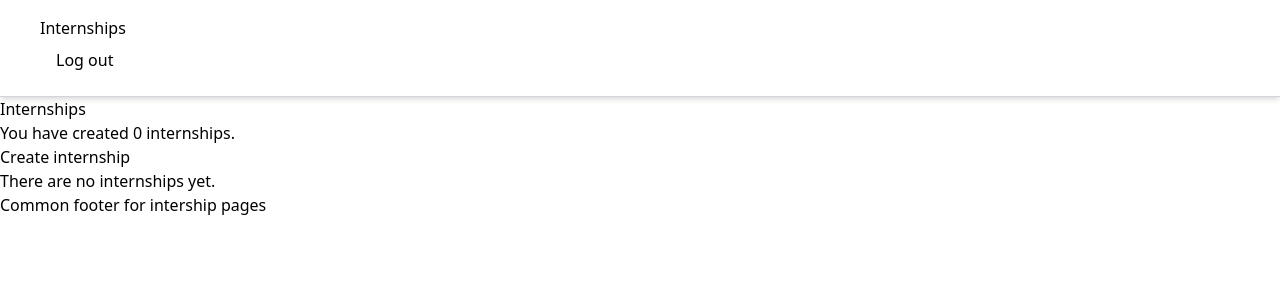
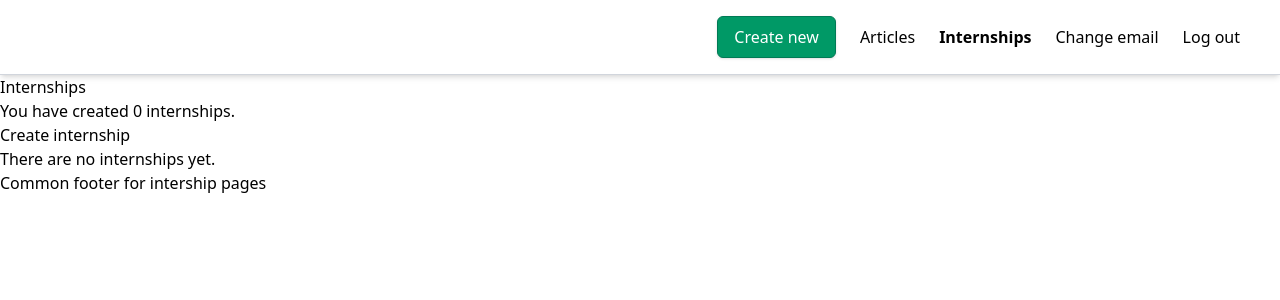
Before and after one commit to egorgusev1/Level_up_v2, a Django app: page /internships/ in a window 1280 px wide. Shown: the top 300 px of the page. Run offline with Django 5.2, Linux system fonts and the light colour scheme; a user stored in the database is signed in; data that the repository does not hold is empty; some libraries are stand-ins or nearby versions.

Commit message:
added styling to base_internship

```diff
--- a/level_up/static/output.css
+++ b/level_up/static/output.css
@@ -1105,6 +1160,26 @@ input[type="radio"] {
     outline: 1px auto -webkit-focus-ring-color;
   }
 }
+@property --tw-rotate-x {
+  syntax: "*";
+  inherits: false;
+}
+@property --tw-rotate-y {
+  syntax: "*";
+  inherits: false;
+}
+@property --tw-rotate-z {
+  syntax: "*";
+  inherits: false;
+}
+@property --tw-skew-x {
+  syntax: "*";
+  inherits: false;
+}
+@property --tw-skew-y {
+  syntax: "*";
+  inherits: false;
+}
 @property --tw-space-y-reverse {
   syntax: "*";
   inherits: false;
@@ -1192,6 +1267,64 @@ input[type="radio"] {
   inherits: false;
   initial-value: 0 0 #0000;
 }
+@property --tw-outline-style {
+  syntax: "*";
+  inherits: false;
+  initial-value: solid;
+}
+@property --tw-blur {
+  syntax: "*";
+  inherits: false;
+}
+@property --tw-brightness {
+  syntax: "*";
+  inherits: false;
+}
+@property --tw-contrast {
+  syntax: "*";
+  inherits: false;
+}
+@property --tw-grayscale {
+  syntax: "*";
+  inherits: false;
+}
+@property --tw-hue-rotate {
+  syntax: "*";
+  inherits: false;
+}
+@property --tw-invert {
+  syntax: "*";
+  inherits: false;
+}
+@property --tw-opacity {
+  syntax: "*";
+  inherits: false;
+}
+@property --tw-saturate {
+  syntax: "*";
+  inherits: false;
+}
+@property --tw-sepia {
+  syntax: "*";
+  inherits: false;
+}
+@property --tw-drop-shadow {
+  syntax: "*";
+  inherits: false;
+}
+@property --tw-drop-shadow-color {
+  syntax: "*";
+  inherits: false;
+}
+@property --tw-drop-shadow-alpha {
+  syntax: "<percentage>";
+  inherits: false;
+  initial-value: 100%;
+}
+@property --tw-drop-shadow-size {
+  syntax: "*";
+  inherits: false;
+}
 @keyframes spin {
   to {
     transform: rotate(360deg);
@@ -1200,6 +1333,11 @@ input[type="radio"] {
 @layer properties {
   @supports ((-webkit-hyphens: none) and (not (margin-trim: inline))) or ((-moz-orient: inline) and (not (color:rgb(from red r g b)))) {
     *, ::before, ::after, ::backdrop {
+      --tw-rotate-x: initial;
+      --tw-rotate-y: initial;
+      --tw-rotate-z: initial;
+      --tw-skew-x: initial;
+      --tw-skew-y: initial;
       --tw-space-y-reverse: 0;
       --tw-border-style: solid;
       --tw-leading: initial;
@@ -1219,6 +1357,20 @@ input[type="radio"] {
       --tw-ring-offset-width: 0px;
       --tw-ring-offset-color: #fff;
       --tw-ring-offset-shadow: 0 0 #0000;
+      --tw-outline-style: solid;
+      --tw-blur: initial;
+      --tw-brightness: initial;
+      --tw-contrast: initial;
+      --tw-grayscale: initial;
+      --tw-hue-rotate: initial;
+      --tw-invert: initial;
+      --tw-opacity: initial;
+      --tw-saturate: initial;
+      --tw-sepia: initial;
+      --tw-drop-shadow: initial;
+      --tw-drop-shadow-color: initial;
+      --tw-drop-shadow-alpha: 100%;
+      --tw-drop-shadow-size: initial;
     }
   }
 }
--- a/level_up/templates/base.html
+++ b/level_up/templates/base.html
@@ -20,6 +20,7 @@
 <body>
     {% url 'articles:create_article' as create_new_url %}
     {% url 'articles:home' as your_articles_url %}
+    {% url 'internships:internship' as your_internships_url %}
     {% url 'account_email' as change_email_url %}
     <nav class = "px-10 py-4 border-b border-gray-300 shadow-md">
         <div class="flex justify-end items-center gap-6 max-w-7xl mx-auto">
@@ -33,6 +34,11 @@
                         class="hover:inset-shadow-underline hover:shadow-gray-300 {% if request.path == your_articles_url %} font-semibold {% endif %}"
                         href="{{ your_articles_url }}">
                         Articles
+                    </a>
+                    <a
+                        class="hover:inset-shadow-underline hover:shadow-gray-300 {% if request.path == your_internships_url %} font-semibold {% endif %}"
+                        href="{{ your_internships_url }}">
+                        Internships
                     </a>
                     <a
                         class="hover:inset-shadow-underline hover:shadow-gray-300 {% if request.path == change_email_url %} font-semibold {% endif %}"
--- a/level_up/templates/base_internship.html
+++ b/level_up/templates/base_internship.html
@@ -11,21 +11,44 @@
     <script src="https://cdn.jsdelivr.net/npm/easymde/dist/easymde.min.js"></script>
 </head>
 <body>
+    {% url 'internships:create_internship' as create_new_internship %}
+    {% url 'internships:internship' as internship_home %}
+    {% url 'articles:home' as your_article_home %}
+    {% url 'account_email' as change_email_url %}
     <nav class="px-10 py-4 border-b border-gray-300 shadow-md">
-        <ul>
-            <li><a href="{% url 'internships:internship'%}">Internships</a></li>
-            <li>
+       <div class="flex justify-end items-center gap-6 max-w-7xl mx-auto">
                 {% if user.is_authenticated %}
+                    <a
+                        class="button primary"
+                        href="{% spaceless %}{% if request.path != create_new_internship %} {{create_new_internship}} {% else %} # {% endif %}{% endspaceless %}">
+                        Create new
+                    </a>
+                    <a
+                        class="hover:inset-shadow-underline hover:shadow-gray-300 {% if request.path == your_article_home %} font-semibold {% endif %}"
+                        href="{{ your_article_home }}">
+                        Articles
+                    </a>
+                    <a
+                        class="hover:inset-shadow-underline hover:shadow-gray-300{% if request.path == internship_home %} font-semibold {% endif %}"
+                        href="{{ internship_home }}">
+                        Internships
+                    </a>
+                    <a
+                        class="hover:inset-shadow-underline hover:shadow-gray-300"
+                        href="{{change_email_url}}">
+                        Change email
+                    </a>
                     <form method="POST" action="{% url 'account_logout'%}">
-                    {% csrf_token %}
-                    <button class="button" type="submit">Log out</button>
+                        {% csrf_token %}
+                        <button class="hover:inset-shadow-underline hover:shadow-gray-300" type="submit">Log out</button>
                     </form>
                 {% else %}
-                    <a class="button" href="{% url 'account_login' %}">Log in</a>
+                    <a class="button secondary text-sm" href="{% url 'account_login' %}">Log in</a>
+                    <a class="button primary text-sm" href="{% url 'account_signup'%}">Sign up</a>
 
                 {% endif %}
-            </li>
-        </ul>
+
+        </div>
 
     </nav>
     {% block extra_head %}
```
Also changed, not shown: other parts of level_up/static/output.css (+55 -0 lines), level_up/tailwind.config.js (+8 -3 lines).
